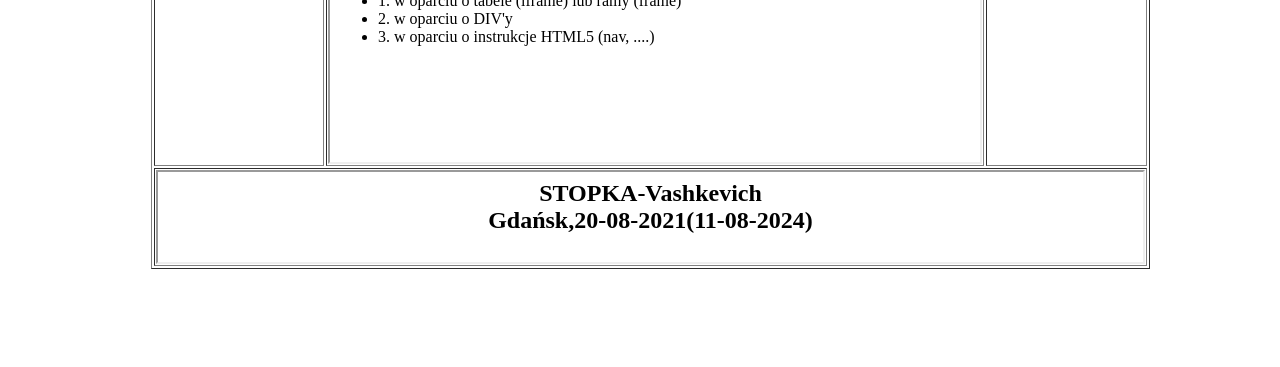
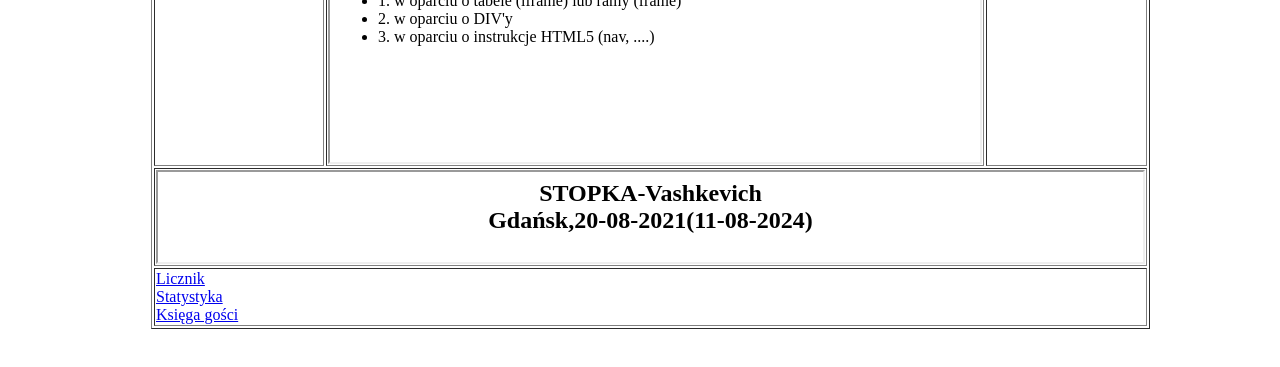
Before and after one commit to Viktoryia102/zad-12-15, a plain HTML site: page index.html in a window 1280 px wide. Shown: the part 383-750 px from the top of the page. Drawn offline with Linux system fonts and the light colour scheme.

Commit message:
Update index.html

```diff
--- a/index.html
+++ b/index.html
@@ -51,6 +51,14 @@
 <iframe scrolling="no" width=985 height=90 name="obszar_stopka" src="stopka_vashkevich.html" border="0"></iframe>
  </td>
  </tr>
+  <tr>
+ <td colspan="3">
+<a href="https://www.licznikodwiedzin.pl/cnt/cnt.php?key=477012706&amp;minDigits=5" target="obszar_glowny">Licznik</a>
+<br>
+<a href="https://mysiterank.org/domain/viktoryia102.github.io" target="obszar_glowny">Statystyka</a>
+<br>
+<a href="https://users2.smartgb.com/g/g.php?a=s&i=g26-39985-53" target="obszar_glowny">Księga gości</a>
+
  </table>
 </body>
 </html>
```
